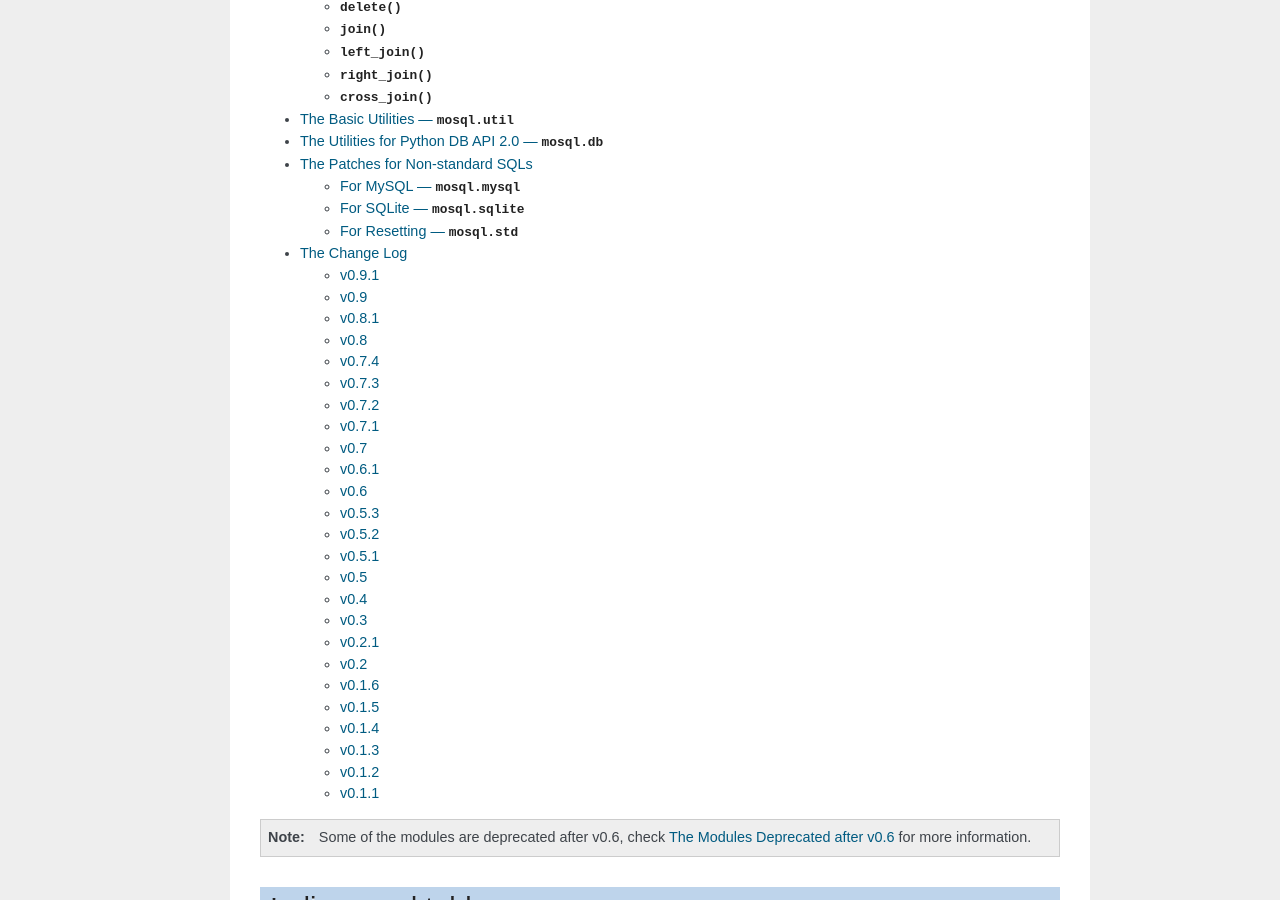
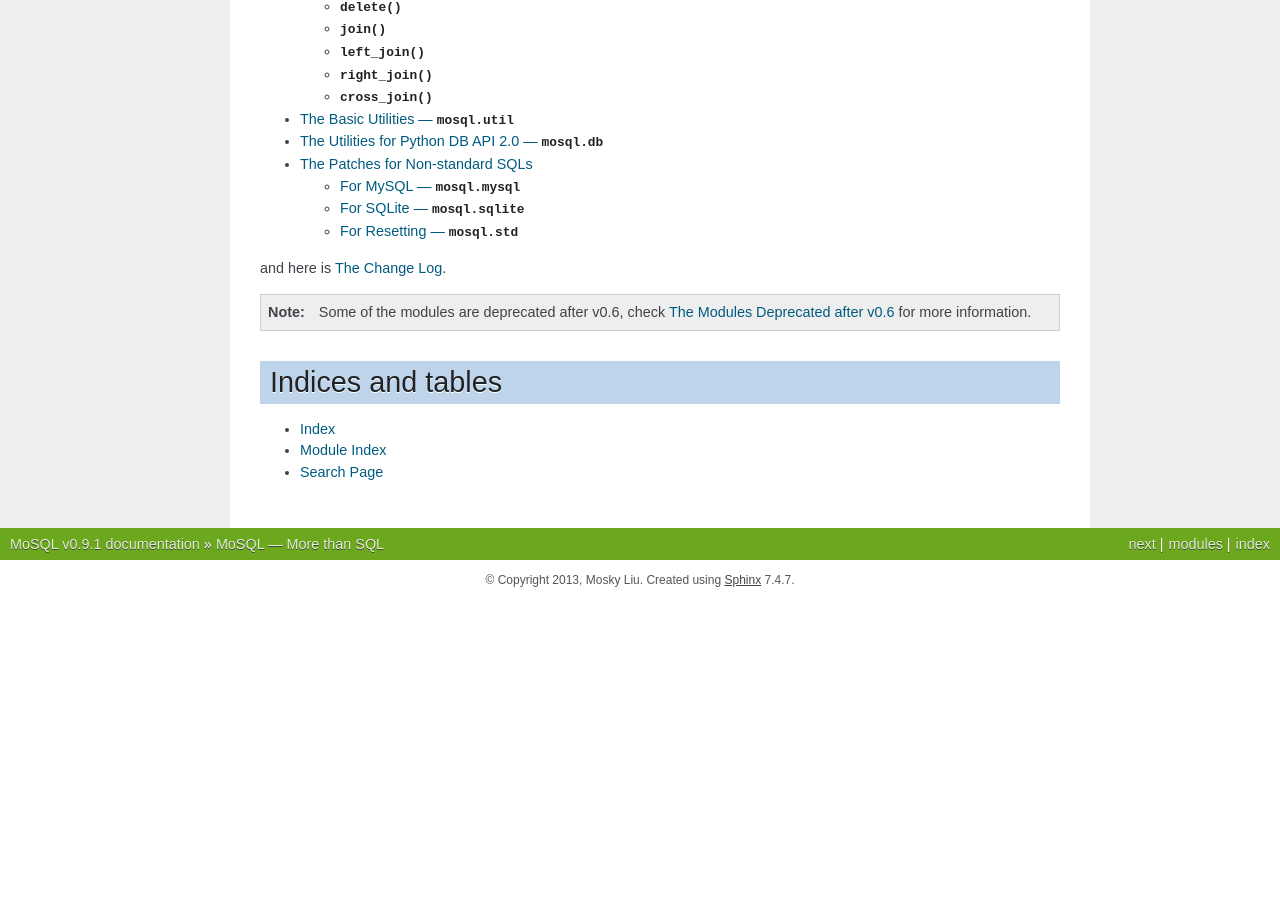
Before and after one commit to moskytw/mosql, a Sphinx documentation site: the page built from docs/index.rst, in a window 1280 px wide and 900 px high, scrolled down 1450 px. Built offline with Sphinx 7.4.7, drawn with Linux system fonts in a browser that asks for light colours; after the commit the page ends 2050 px from its top, so only the background shows below that.

Commit message:
change log is too long

```diff
--- a/docs/index.rst
+++ b/docs/index.rst
@@ -117,7 +117,8 @@ Read More
     util
     db
     patches
-    changes
+
+and here is :doc:`/changes`.
 
 .. note::
     Some of the modules are deprecated after v0.6, check :doc:`/deprecated` for
```
